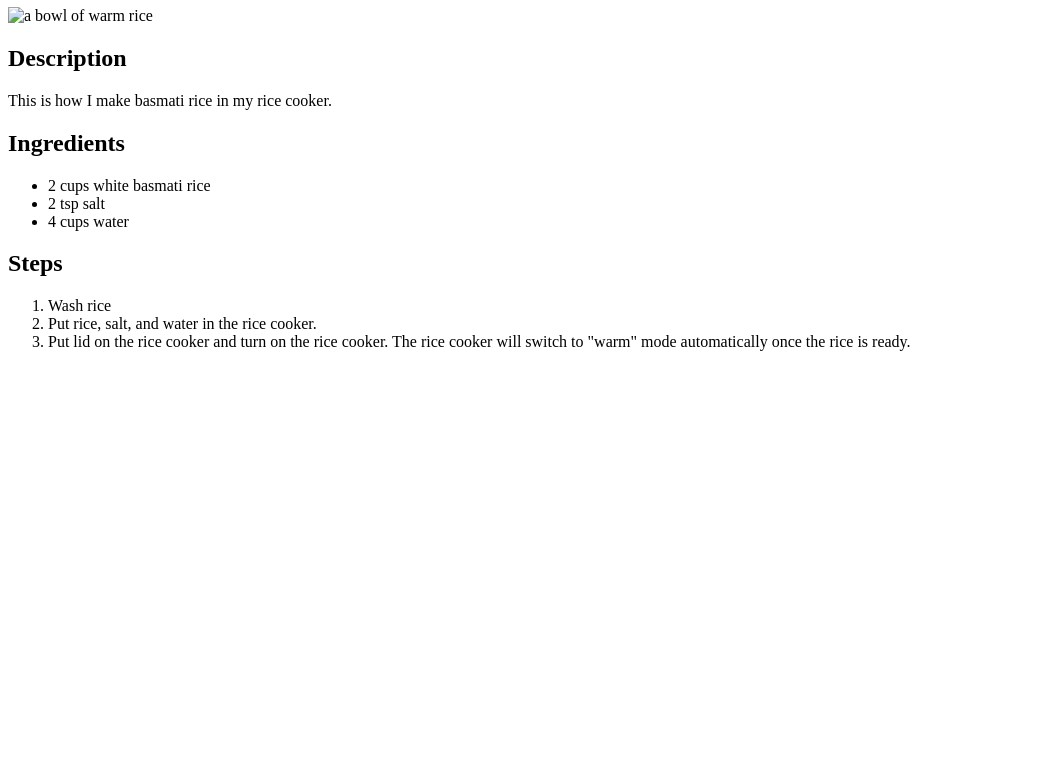
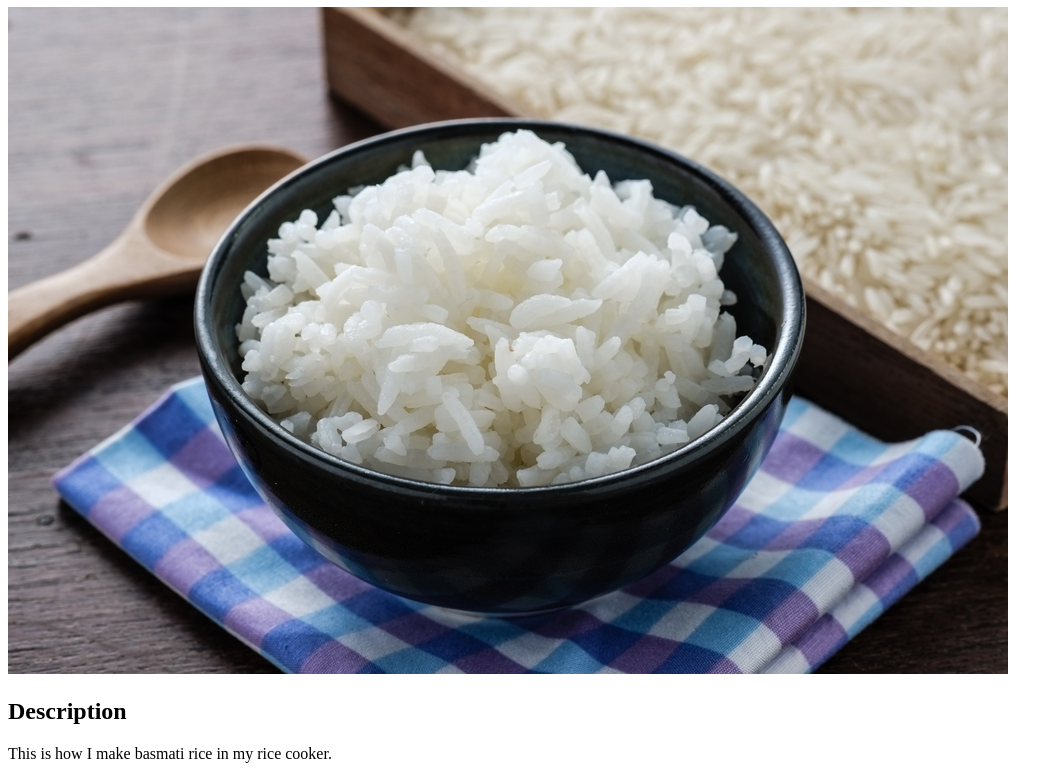
Before and after one commit to cleckeyn/odin-recipes, a plain HTML site: page recipes/rice/rice.html in a window 1280 px wide. Shown: the part 73-853 px from the top of the page, without its empty margins (0-1063 px from the left). Before the commit the page ends 800 px from the top, so only its background shows below. Drawn offline with Linux system fonts and the light colour scheme.

Commit message:
edit file path for img src

```diff
--- a/recipes/rice/rice.html
+++ b/recipes/rice/rice.html
@@ -6,7 +6,7 @@
     </head>
     <body>
         <h1>Rice</h1>
-            <img src="../img/rice.jpg" alt="a bowl of warm rice">
+            <img src="../../img/rice.jpg" alt="a bowl of warm rice">
         <h2>Description</h2>
             <p>
                 This is how I make basmati rice in my rice cooker.
```
